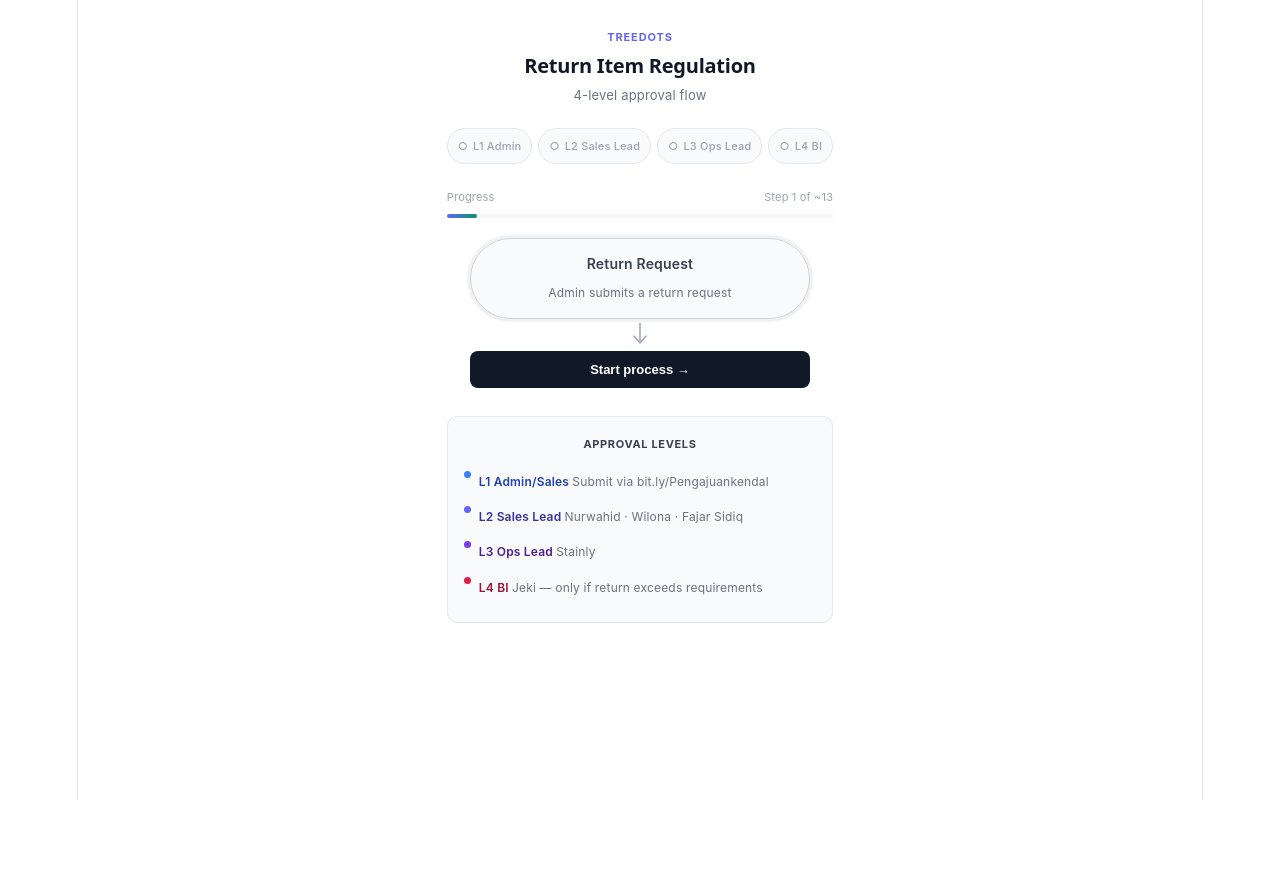
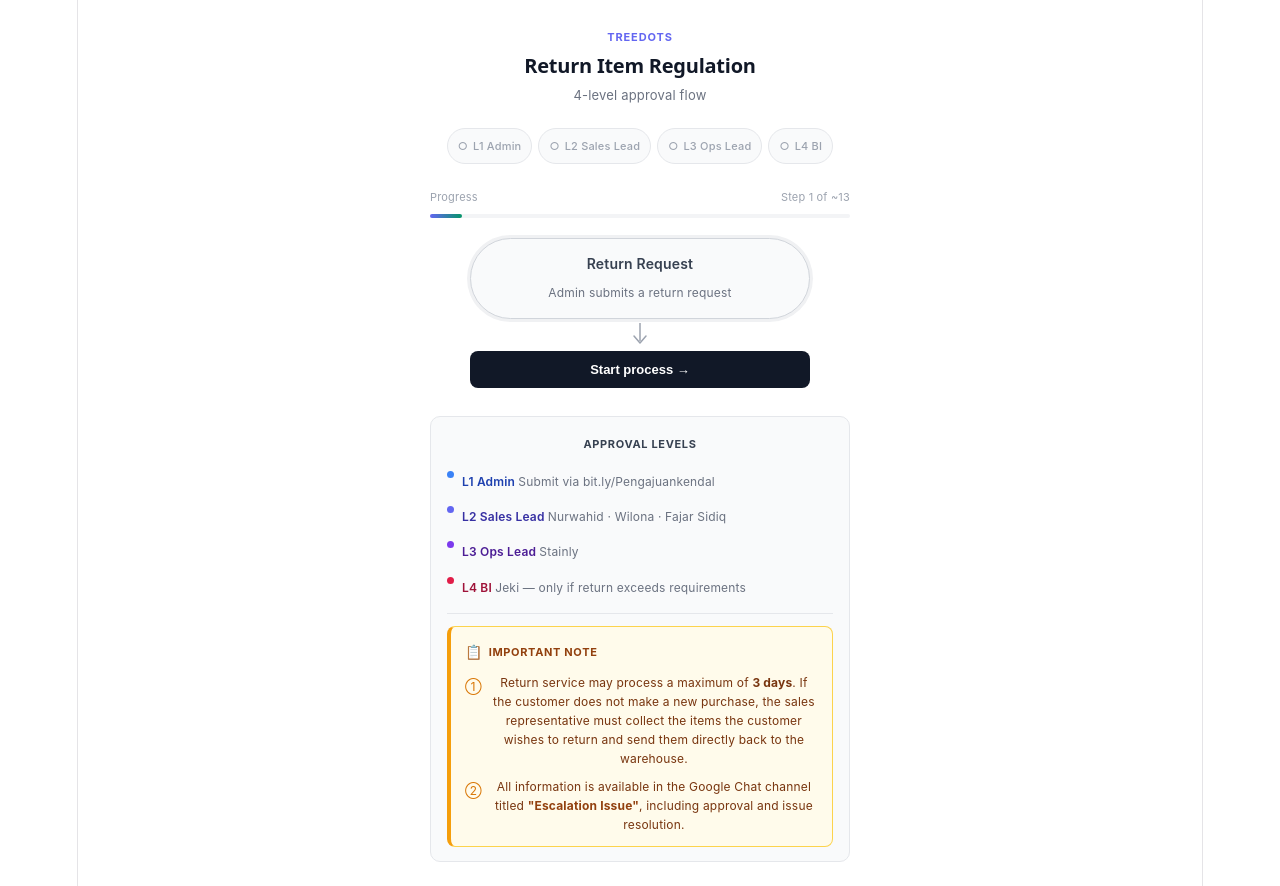
Before and after one commit to Jeki-noar/return-regulation, a React (Vite) app: page / in a window 1280 px wide. Before the commit the page ends 800 px from the top, so only its background shows below. Built offline with nearby package versions, Linux system fonts and the light colour scheme.

Commit message:
Adding Some Note

```diff
--- a/src/App.jsx
+++ b/src/App.jsx
@@ -53,8 +53,8 @@ const STEPS = {
     id: "dayCheck", type: "decision",
     title: "Days since delivery?",
     subtitle: "Count from delivery date",
-    yes: { label: "≤ 1 days", next: "logisticsCheck" },
-    no:  { label: "> 1 days", next: "productCheck" },
+    yes: { label: "≤ 3 days", next: "logisticsCheck" },
+    no:  { label: "> 3 days", next: "productCheck" },
   },
   productCheck: {
     id: "productCheck", type: "decision",
@@ -72,7 +72,7 @@ const STEPS = {
   rejected: {
     id: "rejected", type: "end", color: "red",
     title: "Return Rejected",
-    subtitle: "Non-Indomie products not eligible after 1 days",
+    subtitle: "Non-Indomie products not eligible after 3 days",
   },
   logisticsCheck: {
     id: "logisticsCheck", type: "decision",
@@ -104,7 +104,7 @@ const STEPS = {
   processed: {
     id: "processed", type: "end", color: "green",
     title: "Return Processed",
-    subtitle: "Logistics handles pickup or product swap from new order customer",
+    subtitle: "Logistics handles pickup or product swap",
   },
 };
 
@@ -546,7 +546,7 @@ export default function ReturnRegulationApp() {
           Approval levels
         </div>
         {[
-          { color: COLOR_MAP.blue,   label: "L1 Admin/Sales",     desc: "Submit via bit.ly/Pengajuankendal" },
+          { color: COLOR_MAP.blue,   label: "L1 Admin",     desc: "Submit via bit.ly/Pengajuankendal" },
           { color: COLOR_MAP.indigo, label: "L2 Sales Lead", desc: "Nurwahid · Wilona · Fajar Sidiq" },
           { color: COLOR_MAP.purple, label: "L3 Ops Lead",   desc: "Stainly" },
           { color: COLOR_MAP.rose,   label: "L4 BI",         desc: "Jeki — only if return exceeds requirements" },
@@ -559,6 +559,46 @@ export default function ReturnRegulationApp() {
             </div>
           </div>
         ))}
+
+        {/* Divider */}
+        <div style={{ borderTop: "1px solid #E5E7EB", margin: "12px 0" }} />
+
+        {/* Note section */}
+        <div style={{
+          background: "#FFFBEB",
+          border: "1px solid #FCD34D",
+          borderLeft: "4px solid #F59E0B",
+          borderRadius: 8,
+          padding: "12px 14px",
+        }}>
+          <div style={{
+            display: "flex", alignItems: "center", gap: 6,
+            marginBottom: 8,
+          }}>
+            <span style={{ fontSize: 14 }}>📋</span>
+            <span style={{ fontSize: 11, fontWeight: 700, color: "#92400E", textTransform: "uppercase", letterSpacing: "0.06em" }}>
+              Important Note
+            </span>
+          </div>
+
+          {/* Note item 1 */}
+          <div style={{ display: "flex", gap: 8, marginBottom: 8 }}>
+            <span style={{ fontSize: 12, color: "#D97706", flexShrink: 0, marginTop: 1 }}>①</span>
+            <p style={{ margin: 0, fontSize: 12, color: "#78350F", lineHeight: 1.6 }}>
+              Return service may process a maximum of <strong>3 days</strong>. If the customer does not make a new purchase, the sales representative must collect the items the customer wishes to return and send them directly back to the warehouse.
+            </p>
+          </div>
+
+          {/* Note item 2 */}
+          <div style={{ display: "flex", gap: 8 }}>
+            <span style={{ fontSize: 12, color: "#D97706", flexShrink: 0, marginTop: 1 }}>②</span>
+            <p style={{ margin: 0, fontSize: 12, color: "#78350F", lineHeight: 1.6 }}>
+              All information is available in the Google Chat channel titled{" "}
+              <strong style={{ color: "#92400E" }}>"Escalation Issue"</strong>,
+              including approval and issue resolution.
+            </p>
+          </div>
+        </div>
       </div>
     </div>
   );
```
